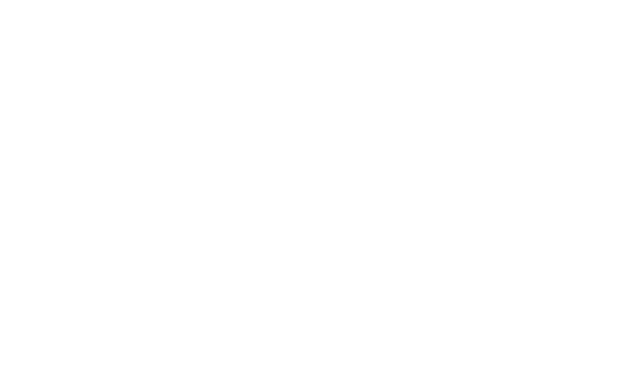
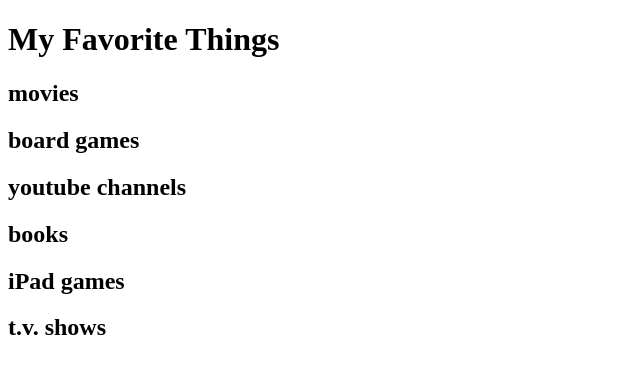
Before and after one commit to avabeans/ava-beans-and-things, a plain HTML site: page index.html in a window 1280 px wide. Shown: the whole page, without its empty margins (0-640 px from the left). Drawn offline with Linux system fonts and the light colour scheme.

Commit message:
started making my lists

```diff
--- a/index.html
+++ b/index.html
@@ -6,5 +6,14 @@
     </title>
   </head>
   <body>
+    <h1>
+      My Favorite Things
+    </h1>
+    <h2>movies</h2>
+    <h2>board games</h2>
+    <h2>youtube channels</h2>
+    <h2>books</h2>
+    <h2>iPad games</h2>
+    <h2>t.v. shows</h2>
   </body>
 <html>
```
